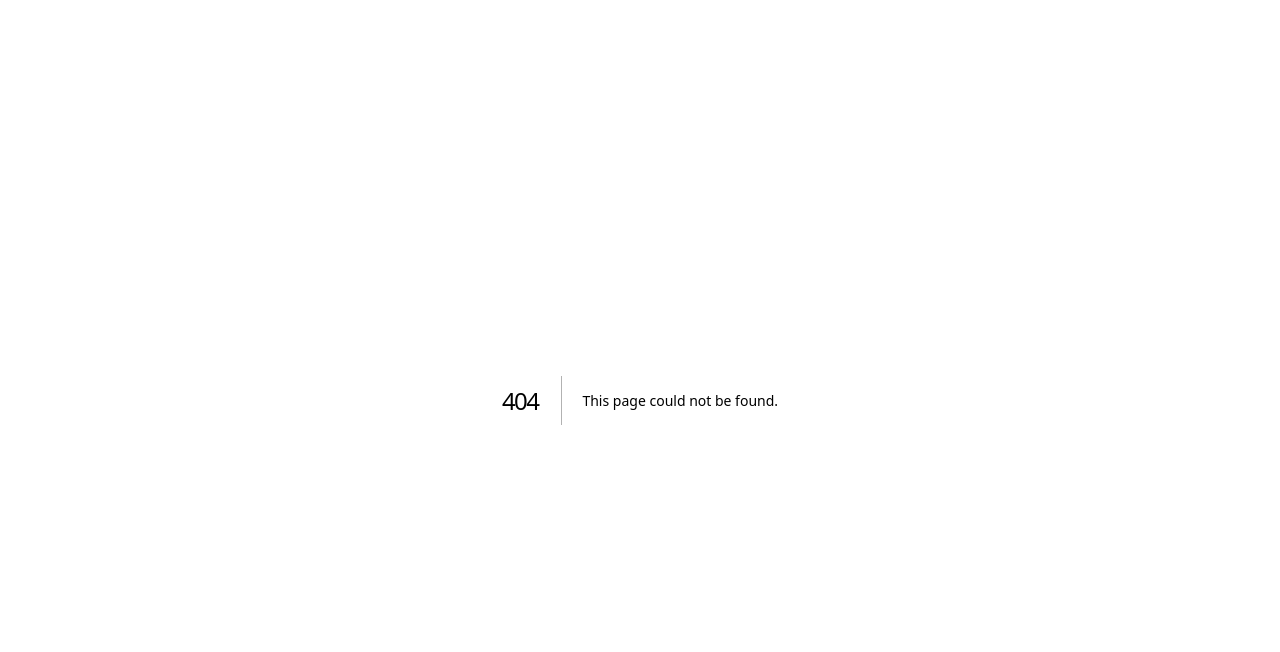
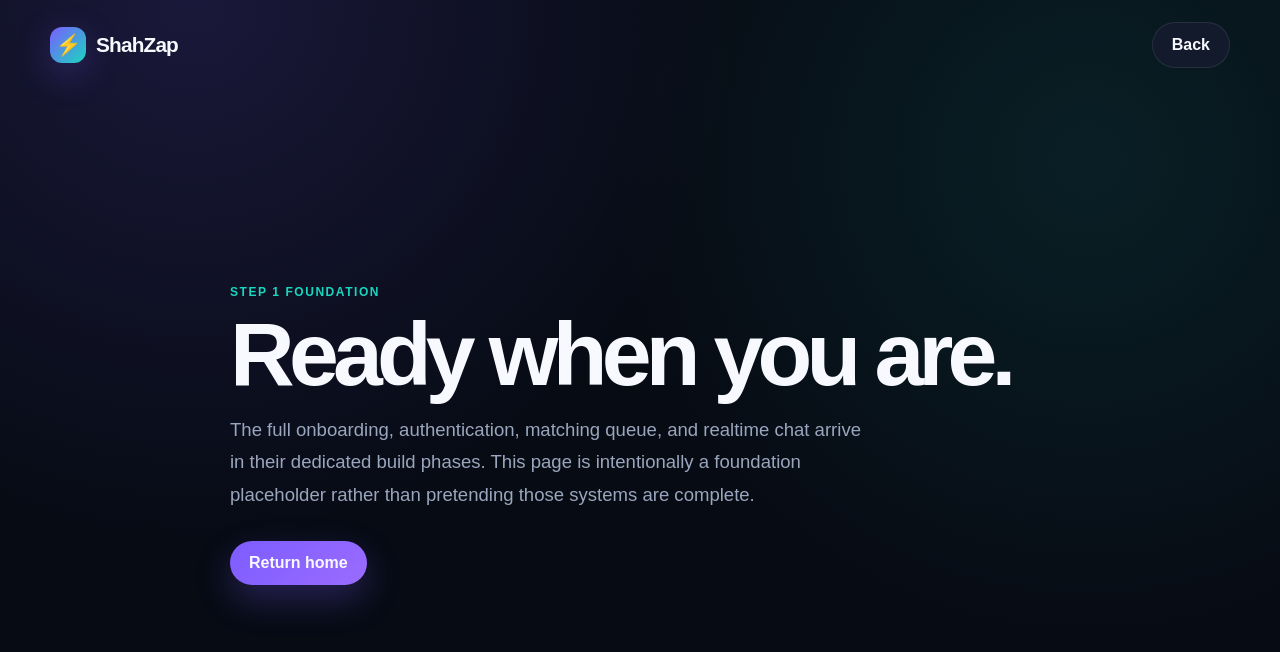
Before and after one commit to Safiullahkorai-786/ShahZap, a Next.js app: page /start in a window 1280 px wide. Before the commit this address had no page. Shown: the top 652 px of the page. Built offline with nearby package versions, Linux system fonts and the light colour scheme.

Commit message:
feat: add start route placeholder for foundation

```diff
--- /dev/null
+++ b/src/app/start/page.tsx
@@ -0,0 +1,17 @@
+import Link from "next/link";
+
+export default function StartPage() {
+  return (
+    <main className="shell">
+      <nav className="nav"><Link href="/" className="brand"><span className="logo">⚡</span>ShahZap</Link><Link href="/" className="button">Back</Link></nav>
+      <section className="hero" style={{ gridTemplateColumns: "1fr", maxWidth: 820 }}>
+        <div>
+          <div className="eyebrow">Step 1 foundation</div>
+          <h1>Ready when you are.</h1>
+          <p className="lead">The full onboarding, authentication, matching queue, and realtime chat arrive in their dedicated build phases. This page is intentionally a foundation placeholder rather than pretending those systems are complete.</p>
+          <div className="actions"><Link href="/" className="button primary">Return home</Link></div>
+        </div>
+      </section>
+    </main>
+  );
+}
```
